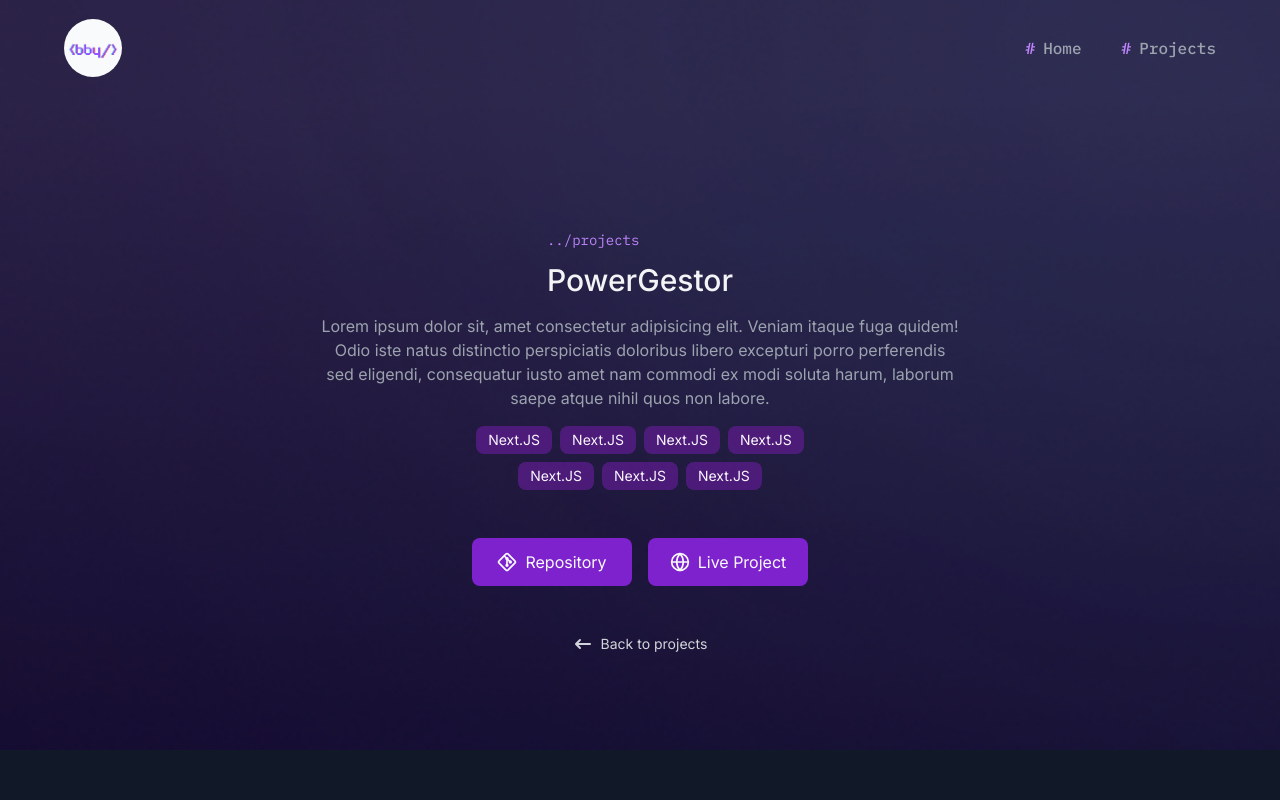
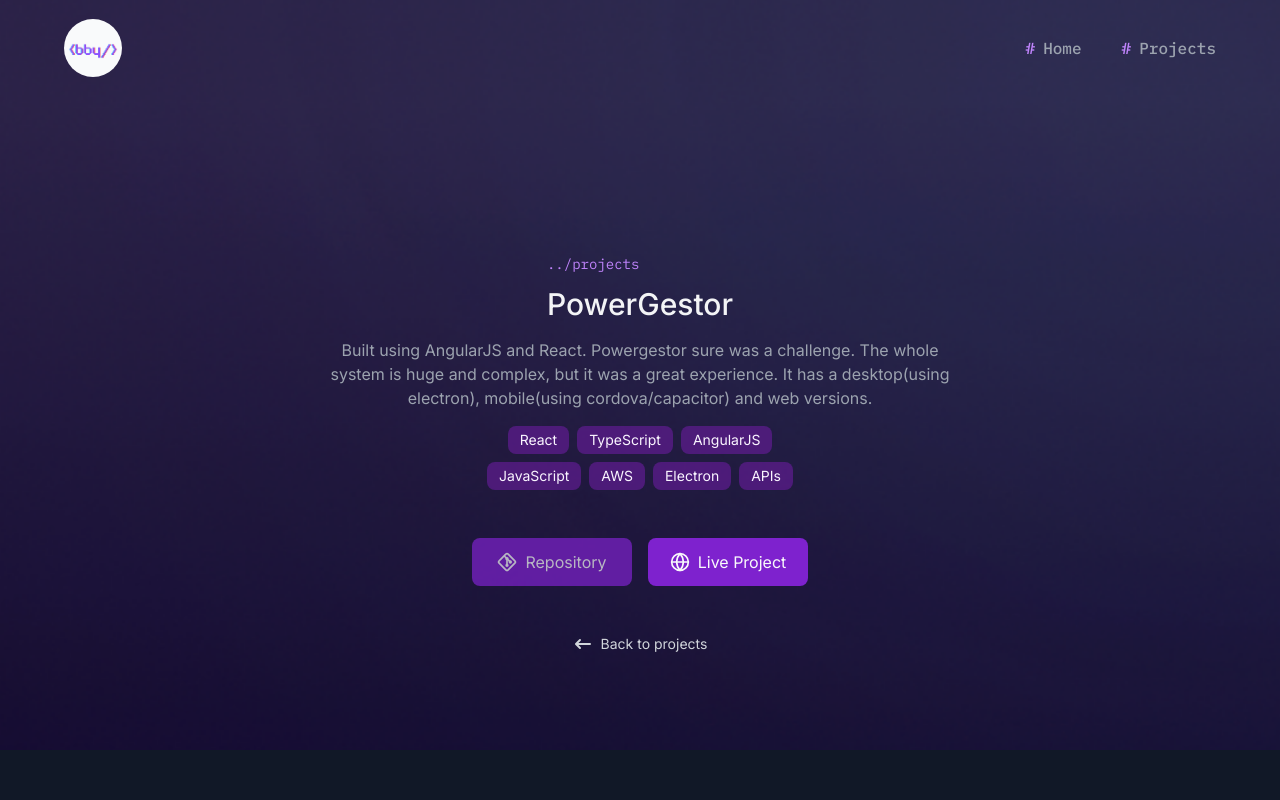
Before and after one commit to bbynog/portfolio, a Next.js app: page /projects/power-app in a window 1280 px wide. Shown: the top 800 px of the page. Built offline with nearby package versions, Linux system fonts and the light colour scheme.

Commit message:
Removed lorem from project[slug] page implemented mock data changes on repository button

```diff
--- a/app/components/pages/home/StarredProjects/index.tsx
+++ b/app/components/pages/home/StarredProjects/index.tsx
@@ -34,7 +34,7 @@ const STARRED_PROJECTS_MOCK: StarredProjects[] = [
   {
     title: 'PowerApp',
     description:
-      'POS System. Build using React Native. PowerApp was the first project that I got my hands on when working at TrueSoft. It surely thought me a lot about mobile applications, React Native and deployment on the stores.',
+      'POS System. Built using React Native. PowerApp was the first project that I got my hands on when working at TrueSoft. It surely thought me a lot about mobile applications, React Native and deployment on the stores.',
     techStack: [
       'React Native',
       'TypeScript',
--- a/app/components/pages/project/ProjectDetails/index.tsx
+++ b/app/components/pages/project/ProjectDetails/index.tsx
@@ -1,3 +1,5 @@
+'use client';
+
 import { Button } from '@/app/components/Button';
 import { SectionTitle } from '@/app/components/SectionTitle';
 import { TechBadge } from '@/app/components/TechBadge';
@@ -5,8 +7,24 @@ import { TbBrandGit } from 'react-icons/tb';
 import { FiGlobe } from 'react-icons/fi';
 import { Link } from '@/app/components/Link';
 import { HiArrowNarrowLeft } from 'react-icons/hi';
+import { cn } from '@/app/lib/cn';
+import { scrollToElement } from '@/app/lib/scrollToElement';
 
-export const ProjectDetails = () => {
+type ProjectDetailsProps = {
+  title: string;
+  description: string;
+  techStack: string[];
+  repositoryUrl?: string;
+  productionUrl: string;
+};
+
+export const ProjectDetails = ({
+  title,
+  description,
+  techStack,
+  repositoryUrl,
+  productionUrl,
+}: ProjectDetailsProps) => {
   return (
     <section className='relative flex w-full flex-col items-center justify-end overflow-hidden px-6 py-24 pb-10 sm:min-h-[750px] sm:pb-24'>
       <div
@@ -15,29 +33,31 @@ export const ProjectDetails = () => {
           background: 'url(/images/hero-bg.png) no-repeat center/cover',
         }}
       />
-      <SectionTitle subtitle='projects' title={'PowerGestor'} />
+      <SectionTitle subtitle='projects' title={title} />
       <p className='max-w-[640px] py-4 text-center text-sm text-gray-400 sm:text-base'>
-        Lorem ipsum dolor sit, amet consectetur adipisicing elit. Veniam itaque
-        fuga quidem! Odio iste natus distinctio perspiciatis doloribus libero
-        excepturi porro perferendis sed eligendi, consequatur iusto amet nam
-        commodi ex modi soluta harum, laborum saepe atque nihil quos non labore.
+        {description}
       </p>
       <div className='flex w-full max-w-[330px] flex-wrap items-center justify-center gap-2'>
-        <TechBadge name='Next.JS' />
-        <TechBadge name='Next.JS' />
-        <TechBadge name='Next.JS' />
-        <TechBadge name='Next.JS' />
-        <TechBadge name='Next.JS' />
-        <TechBadge name='Next.JS' />
-        <TechBadge name='Next.JS' />
+        {techStack.map((tech, index) => (
+          <TechBadge
+            name={tech}
+            key={`tech-project-${title}-${tech}-${index}`}
+          />
+        ))}
       </div>
       <div className='flex flex-col items-center gap-2 py-6 sm:flex-row sm:gap-4 sm:py-12'>
-        <a href='https://github.com/'>
-          <Button className='w-[160px] max-w-[180px]'>
+        <a href={repositoryUrl} target={repositoryUrl && '_blank'}>
+          <Button
+            className={cn(
+              'w-[160px] max-w-[180px]',
+              !repositoryUrl && 'opacity-70',
+            )}
+            onClick={() => !repositoryUrl && scrollToElement('#contact')}
+          >
             <TbBrandGit size={20} /> Repository
           </Button>
         </a>
-        <a href='https://github.com/'>
+        <a href={productionUrl} target='_blank'>
           <Button className='w-[160px] max-w-[180px]'>
             <FiGlobe size={20} /> Live Project
           </Button>
--- a/app/components/pages/projects/ProjectsList/index.tsx
+++ b/app/components/pages/projects/ProjectsList/index.tsx
@@ -32,7 +32,7 @@ const PROJECTS_MOCK: Projects[] = [
   {
     title: 'PowerApp',
     description:
-      'Build using React Native. PowerApp was the first project that I got my hands on when working at TrueSoft. It surely thought me a lot about mobile applications, React Native and deployment on the stores.',
+      'Built using React Native. PowerApp was the first project that I got my hands on when working at TrueSoft. It surely thought me a lot about mobile applications, React Native and deployment on the stores.',
     techStack: [
       'React Native',
       'TypeScript',
@@ -48,7 +48,7 @@ const PROJECTS_MOCK: Projects[] = [
   {
     title: 'PowerBonus',
     description:
-      'Build using React and Capacitor. PowerBonus is a client-company fidelity program system. It was a system designed and mostly developed by me.',
+      'Built using React and Capacitor. PowerBonus is a client-company fidelity program system. It was a system designed and mostly developed by me.',
     techStack: [
       'React',
       'TypeScript',
--- a/app/lib/scrollToElement.ts
+++ b/app/lib/scrollToElement.ts
@@ -1,4 +1,4 @@
-export const scrollToElement = ({ elementId }: { elementId: string }) => {
+export const scrollToElement = (elementId: string) => {
   const element = document.querySelector(elementId);
   if (element) {
     element.scrollIntoView({ behavior: 'smooth' });
--- a/app/projects/[slug]/page.tsx
+++ b/app/projects/[slug]/page.tsx
@@ -12,10 +12,69 @@ const PROJECT_SECTIONS_MOCK = [
   },
 ];
 
+const PROJECTS_MOCK = [
+  {
+    title: 'PowerGestor',
+    description:
+      'Built using AngularJS and React. Powergestor sure was a challenge. The whole system is huge and complex, but it was a great experience. It has a desktop(using electron), mobile(using cordova/capacitor) and web versions.',
+    techStack: [
+      'React',
+      'TypeScript',
+      'AngularJS',
+      'JavaScript',
+      'AWS',
+      'Electron',
+      'APIs',
+    ],
+    url: '/projects/power-gestor',
+    imageSrc: '/images/powergestor-logo.png',
+    imageAlt: 'PowerGestor Logo',
+  },
+  {
+    title: 'PowerApp',
+    description:
+      'Built using React Native. PowerApp was the first project that I got my hands on when working at TrueSoft. It surely thought me a lot about mobile applications, React Native and deployment on the stores.',
+    techStack: [
+      'React Native',
+      'TypeScript',
+      'React-Query',
+      'Redux',
+      'StyledComponents',
+      'APIs',
+    ],
+    url: '/projects/power-app',
+    imageSrc: '/images/powerapp-logo.png',
+    imageAlt: 'PowerApp Logo',
+  },
+  {
+    title: 'PowerBonus',
+    description:
+      'Built using React and Capacitor. PowerBonus is a client-company fidelity program system. It was a system designed and mostly developed by me.',
+    techStack: [
+      'React',
+      'TypeScript',
+      'React-Query',
+      'Redux',
+      'StyledComponents',
+      'APIs',
+    ],
+    url: '/projects/power-bonus',
+    imageSrc: '/images/powerbonus-logo.ico',
+    imageAlt: 'PowerApp Logo',
+    imageStyles: 'object-contain bg-white',
+  },
+];
+
 export default function Project() {
+  const powergestor = PROJECTS_MOCK[0];
   return (
     <div>
-      <ProjectDetails />
+      <ProjectDetails
+        title={powergestor.title}
+        description={powergestor.description}
+        techStack={powergestor.techStack}
+        productionUrl={'https://app.powergestor.com/'}
+      />
       <ProjectSection {...PROJECT_SECTIONS_MOCK[0]} />
       <ProjectSection {...PROJECT_SECTIONS_MOCK[1]} />
     </div>
```
